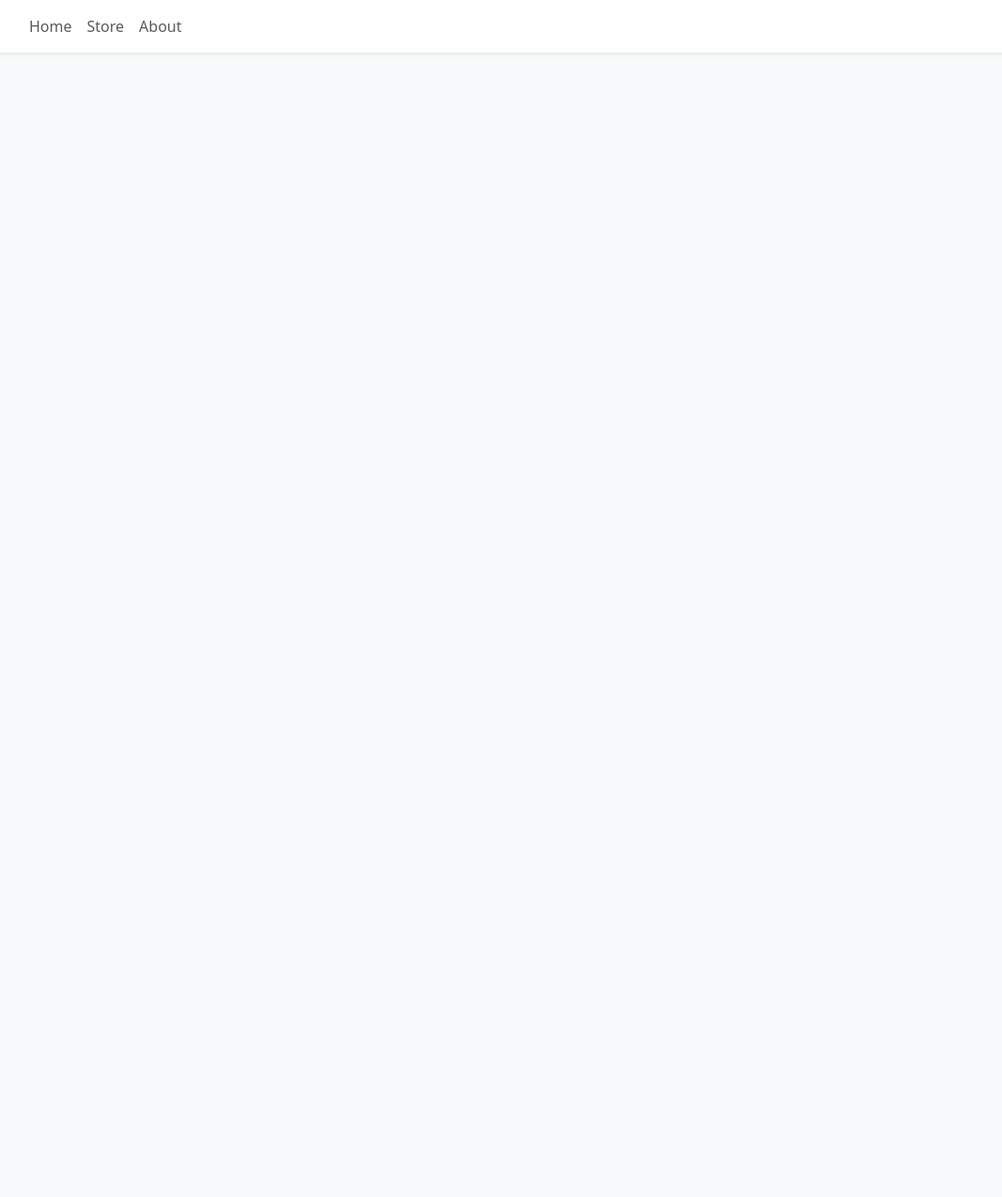
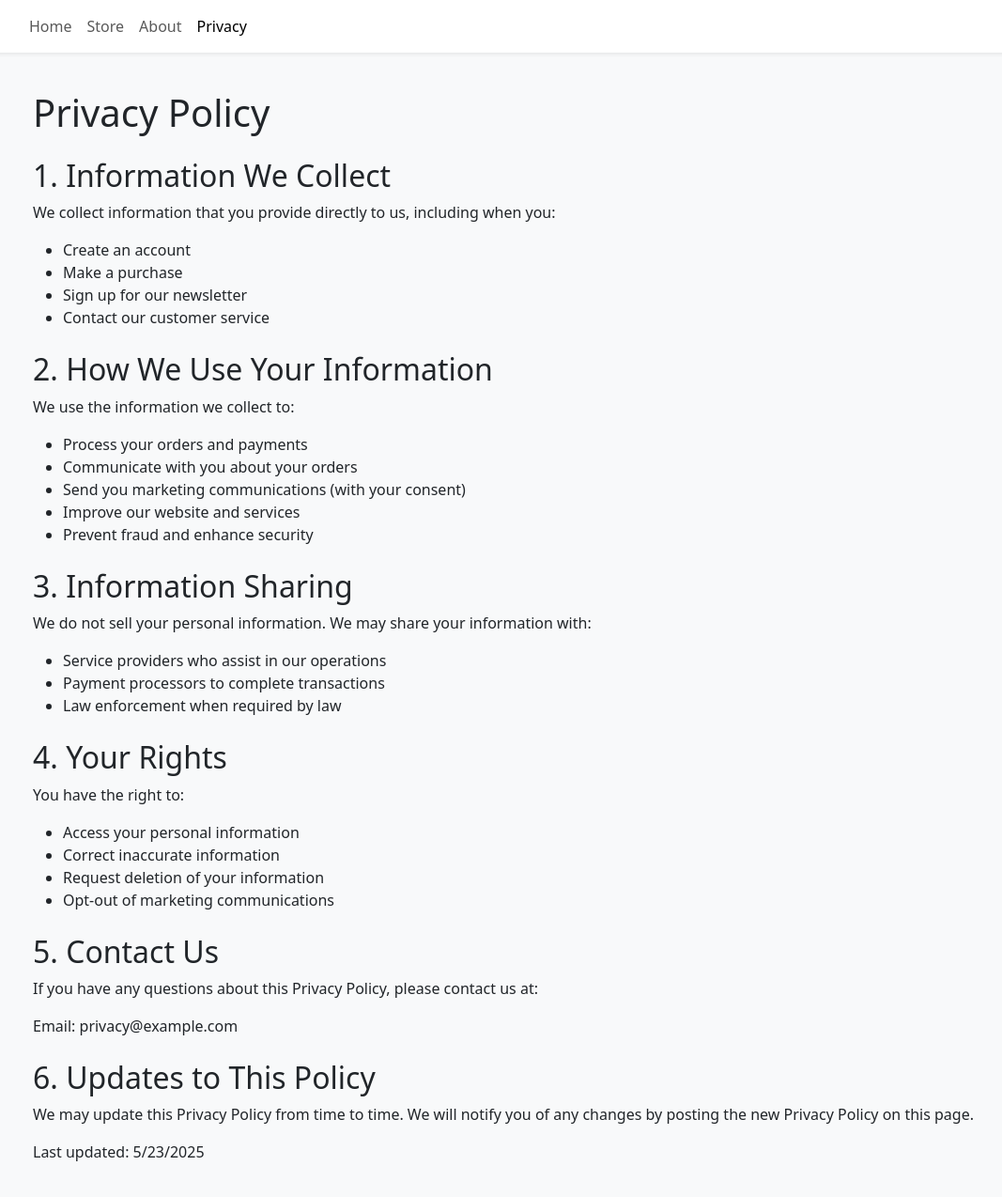
Before and after one commit to jhaysdevs/react-ts-cart, a React (Vite) app: page /privacy in a window 1280 px wide. Before the commit this address had no page. Shown: the top 1274 px of the page at 94% size, without its empty margins (59-1126 px from the left). Before the commit the page ends 800 px from the top, so only its background shows below. Built offline with nearby package versions, Linux system fonts and the light colour scheme.

Commit message:
Adding a generic privacy policy page

```diff
--- a/src/App.tsx
+++ b/src/App.tsx
@@ -3,6 +3,7 @@ import { Container } from 'react-bootstrap'
 import { Home } from './pages/Home'
 import { Store } from './pages/Store'
 import { About } from './pages/About'
+import { Privacy } from './pages/Privacy'
 import { Navbar } from './components/Navbar'
 import { ShoppingCartProvider } from './context/ShoppingCartContext'
 
@@ -15,6 +16,7 @@ function App() {
           <Route path="/" element={<Home />} />
           <Route path="/store" element={<Store />} />
           <Route path="/about" element={<About />} />
+          <Route path="/privacy" element={<Privacy />} />
         </Routes>
       </Container>
     </ShoppingCartProvider>
--- a/src/components/Navbar.tsx
+++ b/src/components/Navbar.tsx
@@ -16,6 +16,9 @@ export function Navbar() {
           </Nav.Link>
           <Nav.Link to="/about" as={NavLink}>
             About
+          </Nav.Link>
+          <Nav.Link to="/privacy" as={NavLink}>
+            Privacy
           </Nav.Link>
         </Nav>
         {cartQuantity > 0 && (
--- /dev/null
+++ b/src/pages/Privacy.tsx
@@ -0,0 +1,65 @@
+import { Container } from 'react-bootstrap'
+
+export function Privacy() {
+  return (
+    <Container className="py-4">
+      <h1 className="mb-4">Privacy Policy</h1>
+
+      <section className="mb-4">
+        <h2>1. Information We Collect</h2>
+        <p>We collect information that you provide directly to us, including when you:</p>
+        <ul>
+          <li>Create an account</li>
+          <li>Make a purchase</li>
+          <li>Sign up for our newsletter</li>
+          <li>Contact our customer service</li>
+        </ul>
+      </section>
+
+      <section className="mb-4">
+        <h2>2. How We Use Your Information</h2>
+        <p>We use the information we collect to:</p>
+        <ul>
+          <li>Process your orders and payments</li>
+          <li>Communicate with you about your orders</li>
+          <li>Send you marketing communications (with your consent)</li>
+          <li>Improve our website and services</li>
+          <li>Prevent fraud and enhance security</li>
+        </ul>
+      </section>
+
+      <section className="mb-4">
+        <h2>3. Information Sharing</h2>
+        <p>We do not sell your personal information. We may share your information with:</p>
+        <ul>
+          <li>Service providers who assist in our operations</li>
+          <li>Payment processors to complete transactions</li>
+          <li>Law enforcement when required by law</li>
+        </ul>
+      </section>
+
+      <section className="mb-4">
+        <h2>4. Your Rights</h2>
+        <p>You have the right to:</p>
+        <ul>
+          <li>Access your personal information</li>
+          <li>Correct inaccurate information</li>
+          <li>Request deletion of your information</li>
+          <li>Opt-out of marketing communications</li>
+        </ul>
+      </section>
+
+      <section className="mb-4">
+        <h2>5. Contact Us</h2>
+        <p>If you have any questions about this Privacy Policy, please contact us at:</p>
+        <p>Email: privacy@example.com</p>
+      </section>
+
+      <section className="mb-4">
+        <h2>6. Updates to This Policy</h2>
+        <p>We may update this Privacy Policy from time to time. We will notify you of any changes by posting the new Privacy Policy on this page.</p>
+        <p>Last updated: {new Date().toLocaleDateString()}</p>
+      </section>
+    </Container>
+  )
+}
```
